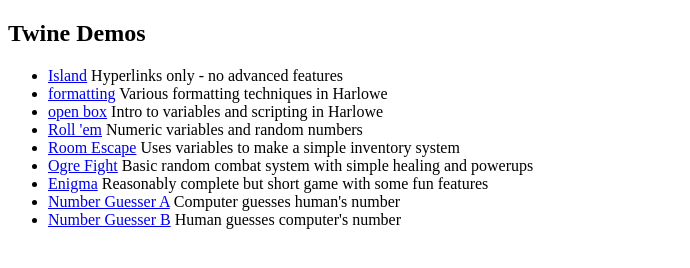
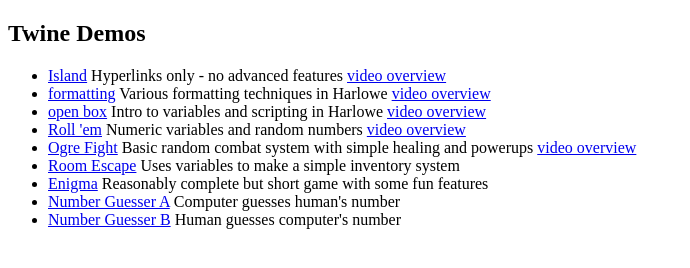
Before and after one commit to twopiharris/gameCamp, a plain HTML site: page twine/index.html in a window 1280 px wide. Shown: the whole page, without its empty margins (0-690 px from the left). Drawn offline with Linux system fonts and the light colour scheme.

Commit message:
add video links to twine index.html

```diff
--- a/twine/index.html
+++ b/twine/index.html
@@ -9,17 +9,22 @@
   <h2>Twine Demos</h2>
   <ul>
     <li><a href = "Island.html">Island</a>
-      Hyperlinks only - no advanced features</li>
+      Hyperlinks only - no advanced features
+      <a href = "https://www.youtube.com/watch?v=BKArkF9Dtbk">video overview</a></li>
     <li><a href = "formatting.html">formatting</a>
-      Various formatting techniques in Harlowe</li>
+      Various formatting techniques in Harlowe
+      <a href = "https://www.youtube.com/watch?v=GItxO4qVB3k">video overview</a></li>
     <li><a href = "openBox.html">open box</a>
-      Intro to variables and scripting in Harlowe</li>
+      Intro to variables and scripting in Harlowe
+      <a href = "https://www.youtube.com/watch?v=p9qtldsmhh8">video overview</a></li>
     <li><a href = "Rollem.html">Roll 'em</a>
-      Numeric variables and random numbers</li>
+      Numeric variables and random numbers
+      <a href = "https://www.youtube.com/watch?v=3jB9oDOaHEg">video overview</a></li>
+    <li><a href = "ogreFight.html">Ogre Fight</a>
+      Basic random combat system with simple healing and powerups
+      <a href = "https://youtu.be/cUQ6uLP86KA">video overview</a></li>
     <li><a href = "roomEscape.html">Room Escape</a>
       Uses variables to make a simple inventory system</li>
-    <li><a href = "ogreFight.html">Ogre Fight</a>
-      Basic random combat system with simple healing and powerups</li>
     <li><a href = "Enigma.html">Enigma</a>
       Reasonably complete but short game with some fun features</li>
     <li><a href = "numberGuesser.html">Number Guesser A</a>
```
